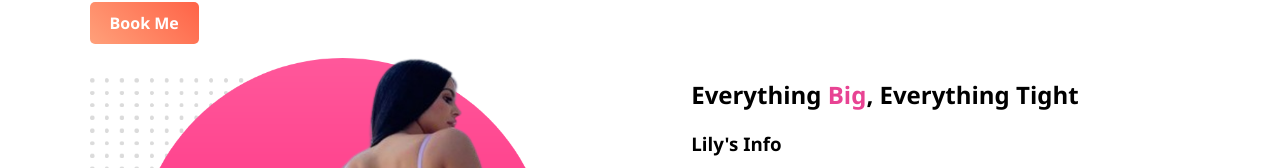
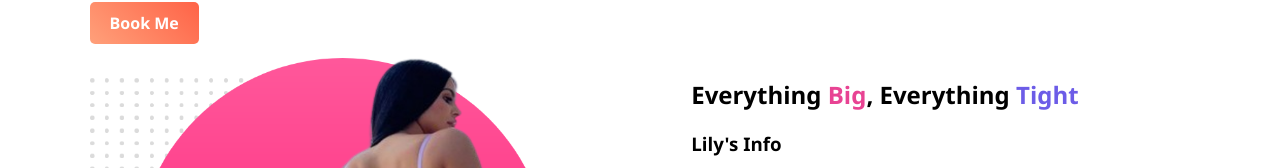
Before and after one commit to junesunny/lily-adrianne-website, a plain HTML site: page index.html in a window 1280 px wide. Shown: the part 442-610 px from the top of the page. Drawn offline with Linux system fonts and the light colour scheme.

Commit message:
updated mistake

```diff
--- a/index.html
+++ b/index.html
@@ -26,7 +26,7 @@
             <img src="images/my-bg2.png" alt="lily's hot back pose">
         </div>
         <div class="half-width">
-            <h2>everything <span class="name-highlight2">big</span>, everything <span class="name-highlight">tight</span></h2>
+            <h2>everything <span class="name-highlight2">big</span>, everything <span class="violet-highlight">tight</span></h2>
             <h3>lily's info</h3>
             <p>Lily is one of the most demanded models of New Zealand. Apart from modeling, she has amassed millions of followers on different social media platforms such as Facebook, Twitter, Tik Tok, and YouTube. </p>
             <a class="link-button" href="https://onlyfans.com/lilyadrianne" target="_blank">Become A Member</a>
```
